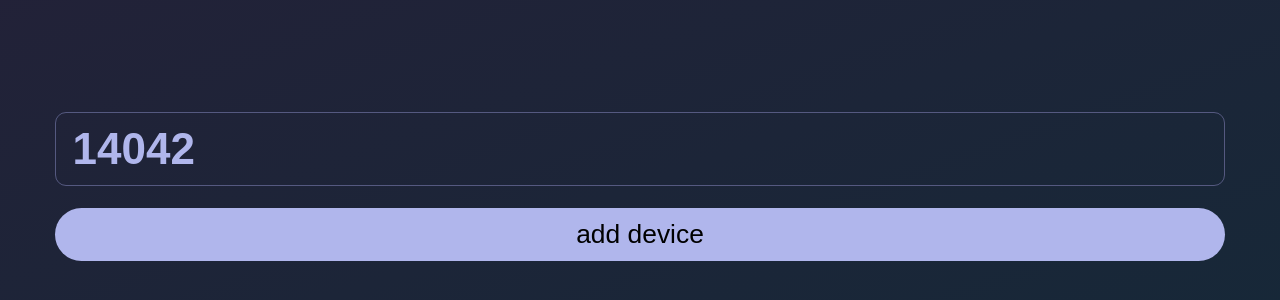
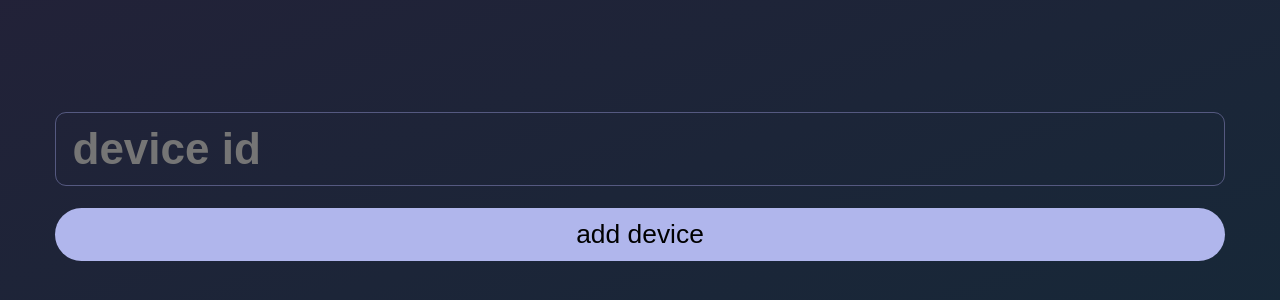
Before and after one commit to bensventures/smart-citizen-light, a React (Vite) app: page / in a window 1280 px wide. Shown: the part 214-514 px from the top of the page. Built offline with nearby package versions, Linux system fonts and the light colour scheme.

Commit message:
Remove hardcoded device id

```diff
--- a/src/components/device-selector.tsx
+++ b/src/components/device-selector.tsx
@@ -1,7 +1,7 @@
 import { useState } from 'react';
 
 export default function DeviceSelector(props: any) {
-    const [deviceId, setDeviceId] = useState('14042');
+    const [deviceId, setDeviceId] = useState('');
 
     return (
         <div className="device-selector">
```
